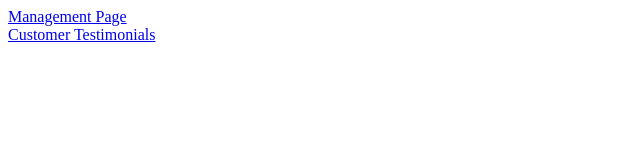
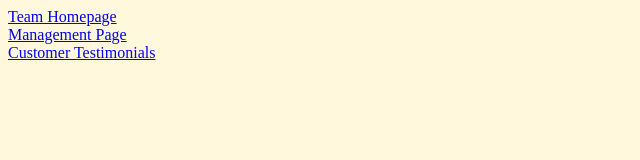
Before and after one commit to mregan2022/NavigationPage, a plain HTML site: page index.html in a window 1280 px wide. Shown: the whole page, without its empty margins (0-640 px from the left). Drawn offline with Linux system fonts and the light colour scheme.

Commit message:
Update index.html

```diff
--- a/index.html
+++ b/index.html
@@ -1,6 +1,8 @@
 <html>
   <head></head>
-<body>
+<body bgcolor = "cornsilk">
+  <a href = "https://mregan2022.github.io/ElohehHomepage/" target = "showframe"> Team Homepage </a>
+  <br>
 <a href = "https://mregan2022.github.io/ElohehManagementPage/" target = "showframe"> Management Page </a>
   <br>
   <a href = "https://lcrumble.github.io/CustomerTestimonials/" target = "showframe"> Customer Testimonials </a>
```
